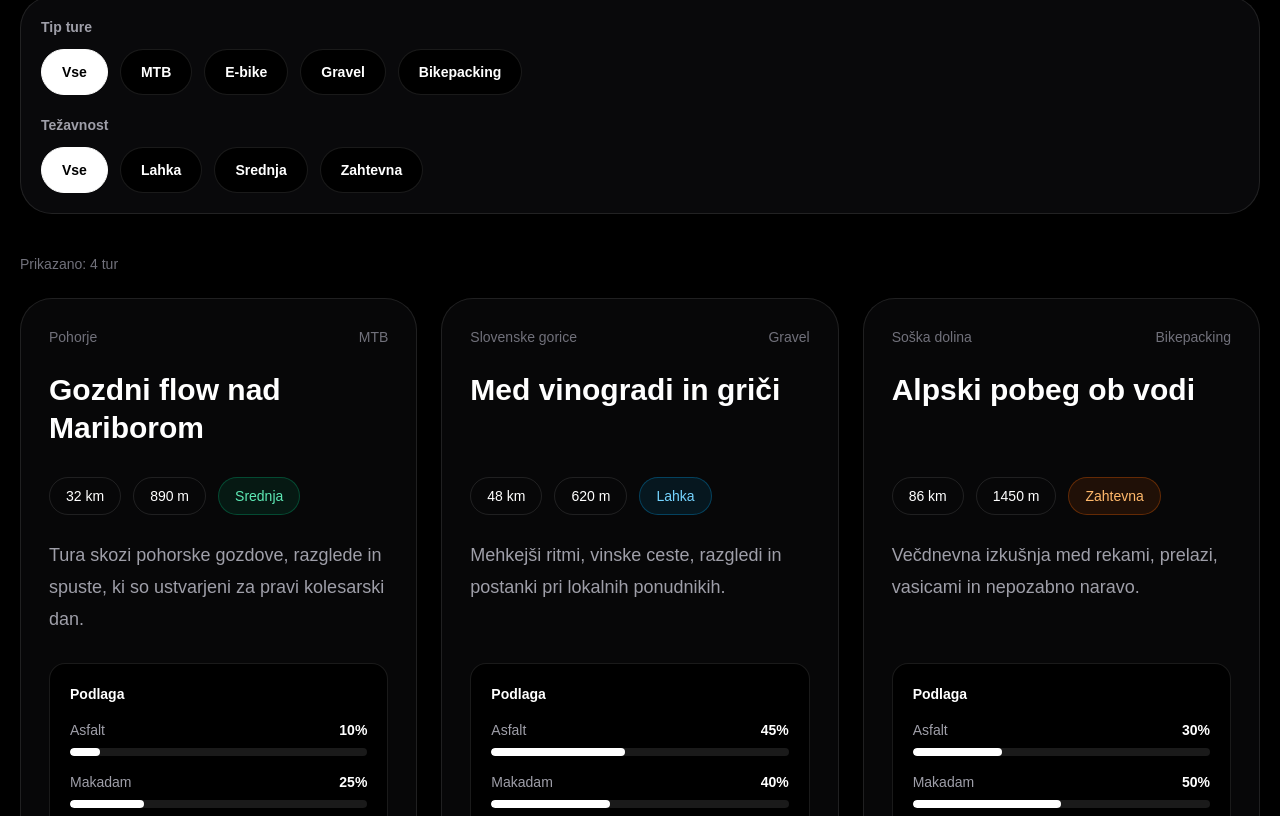
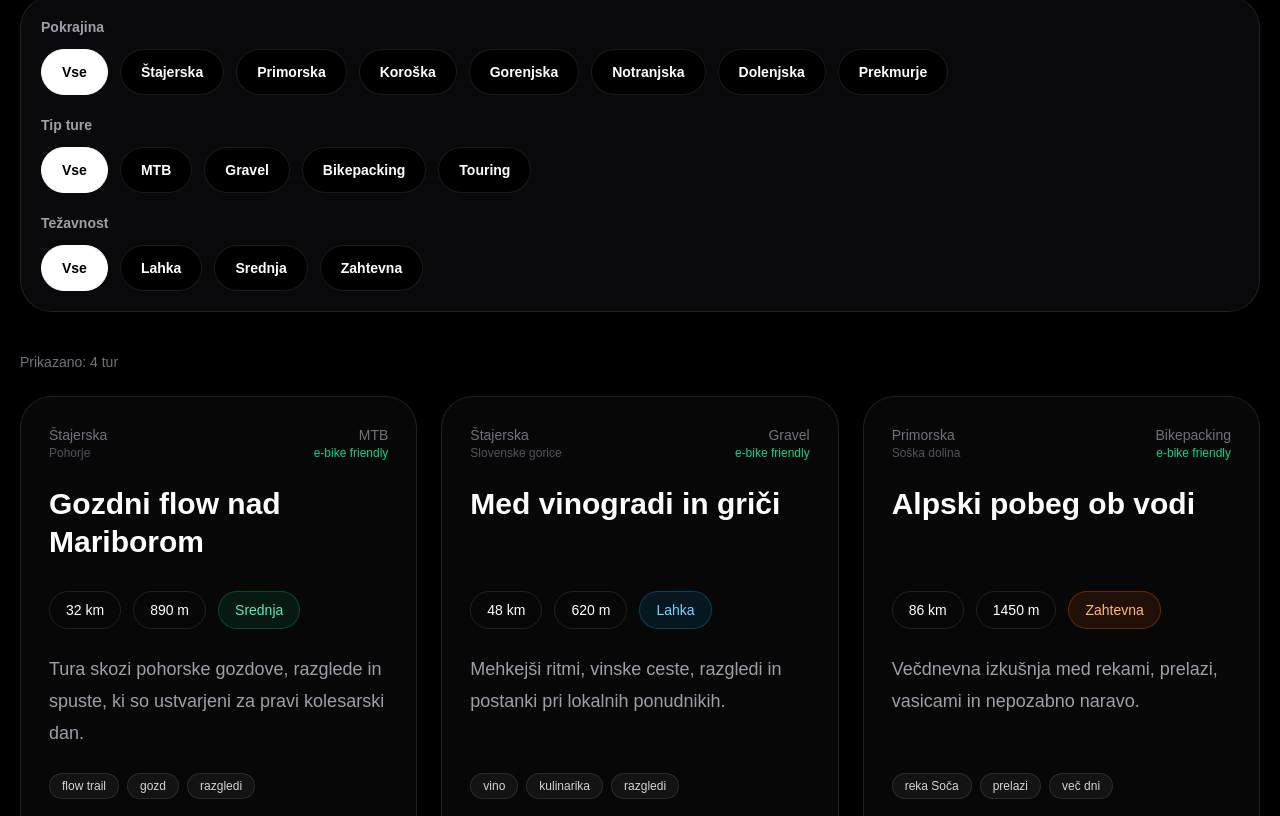
Before and after one commit to rabojan/bojan-on-bike-app, a Next.js app: page / in a window 1280 px wide. Shown: the part 1184-2000 px from the top of the page. Built offline with nearby package versions, Linux system fonts and the light colour scheme.

Commit message:
Update trail filters and region structure

```diff
--- a/app/page.tsx
+++ b/app/page.tsx
@@ -6,64 +6,84 @@ const menuItems = ["Ture", "Regije", "Doživetja", "Ponudniki"];
 
 const featuredTrails = [
   {
-    region: "Pohorje",
+    region: "Štajerska",
+    destination: "Pohorje",
     type: "MTB",
+    ebike: true,
     title: "Gozdni flow nad Mariborom",
     distance: "32 km",
     elevation: "890 m",
     difficulty: "Srednja",
     difficultyStyle: "border-emerald-500/30 bg-emerald-500/10 text-emerald-300",
     surface: { asphalt: 10, gravel: 25, forest: 65 },
+    highlights: ["flow trail", "gozd", "razgledi"],
     text: "Tura skozi pohorske gozdove, razglede in spuste, ki so ustvarjeni za pravi kolesarski dan.",
   },
   {
-    region: "Slovenske gorice",
+    region: "Štajerska",
+    destination: "Slovenske gorice",
     type: "Gravel",
+    ebike: true,
     title: "Med vinogradi in griči",
     distance: "48 km",
     elevation: "620 m",
     difficulty: "Lahka",
     difficultyStyle: "border-sky-500/30 bg-sky-500/10 text-sky-300",
     surface: { asphalt: 45, gravel: 40, forest: 15 },
+    highlights: ["vino", "kulinarika", "razgledi"],
     text: "Mehkejši ritmi, vinske ceste, razgledi in postanki pri lokalnih ponudnikih.",
   },
   {
-    region: "Soška dolina",
+    region: "Primorska",
+    destination: "Soška dolina",
     type: "Bikepacking",
+    ebike: true,
     title: "Alpski pobeg ob vodi",
     distance: "86 km",
     elevation: "1450 m",
     difficulty: "Zahtevna",
     difficultyStyle: "border-orange-500/30 bg-orange-500/10 text-orange-300",
     surface: { asphalt: 30, gravel: 50, forest: 20 },
+    highlights: ["reka Soča", "prelazi", "več dni"],
     text: "Večdnevna izkušnja med rekami, prelazi, vasicami in nepozabno naravo.",
   },
   {
-    region: "Istra",
-    type: "E-bike",
+    region: "Primorska",
+    destination: "Istra",
+    type: "Touring",
+    ebike: true,
     title: "Obala, oljke in razgledi",
     distance: "41 km",
     elevation: "540 m",
     difficulty: "Lahka",
     difficultyStyle: "border-sky-500/30 bg-sky-500/10 text-sky-300",
     surface: { asphalt: 55, gravel: 35, forest: 10 },
-    text: "Razgledna e-bike tura med istrskimi vasicami, oljčniki in morskim zrakom.",
+    highlights: ["morje", "oljke", "vasice"],
+    text: "Razgledna tura med istrskimi vasicami, oljčniki in morskim zrakom.",
   },
 ];
 
-const regions = ["Pohorje", "Maribor", "Slovenske gorice", "Soška dolina", "Istra", "Goriška"];
+const regions = [
+  "Štajerska",
+  "Koroška",
+  "Gorenjska",
+  "Primorska",
+  "Notranjska",
+  "Dolenjska",
+  "Prekmurje",
+];
 
 const stats = [
   { value: "30+", label: "za aktivne raziskovalce" },
-  { value: "6", label: "začetnih regij" },
-  { value: "MTB", label: "e-bike / gravel" },
+  { value: "7", label: "slovenskih pokrajin" },
+  { value: "100%", label: "e-bike friendly" },
 ];
 
 const howItWorks = [
   {
     step: "01",
-    title: "Izberi regijo",
-    text: "Začni pri prostoru: Pohorje, Soška dolina, Istra ali katera od prihodnjih kolesarskih regij.",
+    title: "Izberi pokrajino",
+    text: "Začni pri širši pokrajini: Štajerska, Primorska, Koroška, Gorenjska ali druga slovenska regija.",
   },
   {
     step: "02",
@@ -77,7 +97,8 @@ const howItWorks = [
   },
 ];
 
-const typeFilters = ["Vse", "MTB", "E-bike", "Gravel", "Bikepacking"];
+const regionFilters = ["Vse", "Štajerska", "Primorska", "Koroška", "Gorenjska", "Notranjska", "Dolenjska", "Prekmurje"];
+const typeFilters = ["Vse", "MTB", "Gravel", "Bikepacking", "Touring"];
 const difficultyFilters = ["Vse", "Lahka", "Srednja", "Zahtevna"];
 
 function SurfaceBar({ label, value }: { label: string; value: number }) {
@@ -97,9 +118,18 @@ function SurfaceBar({ label, value }: { label: string; value: number }) {
 function TrailCard({ trail }: { trail: (typeof featuredTrails)[number] }) {
   return (
     <article className="group flex h-full flex-col rounded-[2rem] border border-white/10 bg-zinc-950/80 p-7 backdrop-blur transition hover:-translate-y-1 hover:border-white/20 hover:bg-zinc-900/80">
-      <div className="mb-6 flex items-center justify-between text-sm text-zinc-500">
-        <span>{trail.region}</span>
-        <span>{trail.type}</span>
+      <div className="mb-6 flex items-start justify-between gap-4 text-sm text-zinc-500">
+        <div className="flex flex-col">
+          <span>{trail.region}</span>
+          <span className="text-xs text-zinc-600">{trail.destination}</span>
+        </div>
+
+        <div className="flex flex-col items-end">
+          <span>{trail.type}</span>
+          {trail.ebike && (
+            <span className="text-xs text-emerald-400">e-bike friendly</span>
+          )}
+        </div>
       </div>
 
       <h3 className="mb-5 min-h-[86px] text-3xl font-bold leading-tight">
@@ -107,16 +137,31 @@ function TrailCard({ trail }: { trail: (typeof featuredTrails)[number] }) {
       </h3>
 
       <div className="mb-6 flex flex-wrap gap-3">
-        <span className="rounded-full border border-white/10 px-4 py-2 text-sm">{trail.distance}</span>
-        <span className="rounded-full border border-white/10 px-4 py-2 text-sm">{trail.elevation}</span>
+        <span className="rounded-full border border-white/10 px-4 py-2 text-sm">
+          {trail.distance}
+        </span>
+        <span className="rounded-full border border-white/10 px-4 py-2 text-sm">
+          {trail.elevation}
+        </span>
         <span className={`rounded-full border px-4 py-2 text-sm ${trail.difficultyStyle}`}>
           {trail.difficulty}
         </span>
       </div>
 
-      <p className="mb-7 min-h-[96px] text-lg leading-8 text-zinc-400">
+      <p className="mb-6 min-h-[96px] text-lg leading-8 text-zinc-400">
         {trail.text}
       </p>
+
+      <div className="mb-6 flex flex-wrap gap-2">
+        {trail.highlights.map((item) => (
+          <span
+            key={item}
+            className="rounded-full border border-white/10 bg-white/5 px-3 py-1 text-xs text-zinc-300"
+          >
+            {item}
+          </span>
+        ))}
+      </div>
 
       <div className="mb-7 space-y-4 rounded-2xl border border-white/10 bg-black p-5">
         <div className="text-sm font-semibold text-white">Podlaga</div>
@@ -134,18 +179,19 @@ function TrailCard({ trail }: { trail: (typeof featuredTrails)[number] }) {
 
 export default function Home() {
   const [menuOpen, setMenuOpen] = useState(false);
+  const [activeRegion, setActiveRegion] = useState("Vse");
   const [activeType, setActiveType] = useState("Vse");
   const [activeDifficulty, setActiveDifficulty] = useState("Vse");
 
   const filteredTrails = useMemo(() => {
     return featuredTrails.filter((trail) => {
+      const regionMatch = activeRegion === "Vse" || trail.region === activeRegion;
       const typeMatch = activeType === "Vse" || trail.type === activeType;
-      const difficultyMatch =
-        activeDifficulty === "Vse" || trail.difficulty === activeDifficulty;
+      const difficultyMatch = activeDifficulty === "Vse" || trail.difficulty === activeDifficulty;
 
-      return typeMatch && difficultyMatch;
+      return regionMatch && typeMatch && difficultyMatch;
     });
-  }, [activeType, activeDifficulty]);
+  }, [activeRegion, activeType, activeDifficulty]);
 
   return (
     <main className="min-h-screen bg-black text-white">
@@ -208,7 +254,7 @@ export default function Home() {
         <div className="relative z-10 mx-auto w-full max-w-7xl px-5 pt-28">
           <div className="max-w-3xl">
             <div className="mb-6 inline-flex rounded-full border border-white/15 bg-white/10 px-4 py-2 text-sm text-zinc-200 backdrop-blur">
-              Slovenija • MTB • e-bike • gravel • doživetja
+              Slovenija • MTB • gravel • bikepacking • doživetja
             </div>
 
             <h1 className="mb-7 text-5xl font-black leading-[0.95] tracking-tight md:text-7xl">
@@ -258,6 +304,25 @@ export default function Home() {
           </div>
 
           <div className="mb-10 rounded-[2rem] border border-white/10 bg-zinc-950 p-5">
+            <div className="mb-5">
+              <div className="mb-3 text-sm font-semibold text-zinc-400">Pokrajina</div>
+              <div className="flex flex-wrap gap-3">
+                {regionFilters.map((region) => (
+                  <button
+                    key={region}
+                    onClick={() => setActiveRegion(region)}
+                    className={`rounded-full border px-5 py-3 text-sm font-semibold transition ${
+                      activeRegion === region
+                        ? "border-white bg-white text-black"
+                        : "border-white/10 bg-black text-white hover:border-white/30"
+                    }`}
+                  >
+                    {region}
+                  </button>
+                ))}
+              </div>
+            </div>
+
             <div className="mb-5">
               <div className="mb-3 text-sm font-semibold text-zinc-400">Tip ture</div>
               <div className="flex flex-wrap gap-3">
@@ -336,14 +401,14 @@ export default function Home() {
         <div className="mx-auto grid max-w-7xl gap-12 md:grid-cols-[0.9fr_1.1fr] md:items-center">
           <div>
             <p className="mb-3 text-sm uppercase tracking-[0.25em] text-zinc-500">
-              Regije
+              Pokrajine
             </p>
             <h2 className="mb-6 text-4xl font-bold md:text-5xl">
-              Vsaka regija ima svoj ritem.
+              Vsaka pokrajina ima svoj ritem.
             </h2>
             <p className="text-lg leading-8 text-zinc-400">
-              Platforma bo povezovala ture, razglede, zgodbe, kulinariko,
-              nastanitve in lokalne ponudnike v eno jasno kolesarsko izkušnjo.
+              Platforma bo povezovala širše slovenske pokrajine z destinacijami,
+              turami, zgodbami, lokalnimi ponudniki in doživetji ob poti.
             </p>
           </div>
 
```
